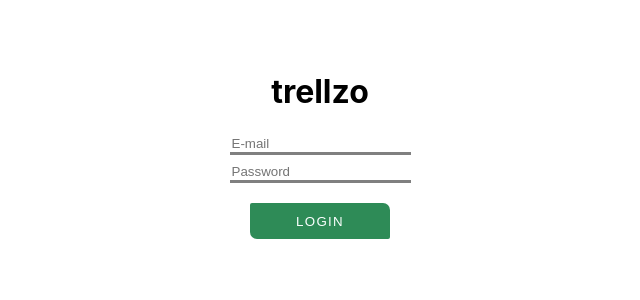
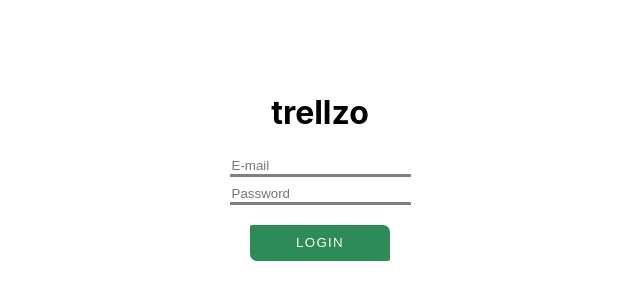
Before and after one commit to 4rgc/trellzo-web, a React (Create React App) app: page /login in a window 1280 px wide. Shown: the part 168-468 px from the top of the page, without its empty margins (320-960 px from the left). Built offline with nearby package versions, Linux system fonts and the light colour scheme.

Commit message:
feat: stretch the page content for the full width

```diff
--- a/src/App.scss
+++ b/src/App.scss
@@ -1,8 +1,12 @@
 .App {
 	text-align: center;
+	height: 100%;
+	display: flex;
+	flex-direction: column;
 }
 
 nav {
+	background-color: lightgrey;
 	display: flex;
-	padding: 10px 20px;
+	padding: 10px 15px;
 }
--- a/src/global.scss
+++ b/src/global.scss
@@ -1,6 +1,12 @@
 $font-stack: -apple-system, BlinkMacSystemFont, 'Segoe UI', 'Roboto', 'Oxygen',
 	'Ubuntu', 'Cantarell', 'Fira Sans', 'Droid Sans', 'Helvetica Neue',
 	sans-serif;
+
+html,
+body,
+#root {
+	height: 100%;
+}
 
 body {
 	margin: 0;
```
